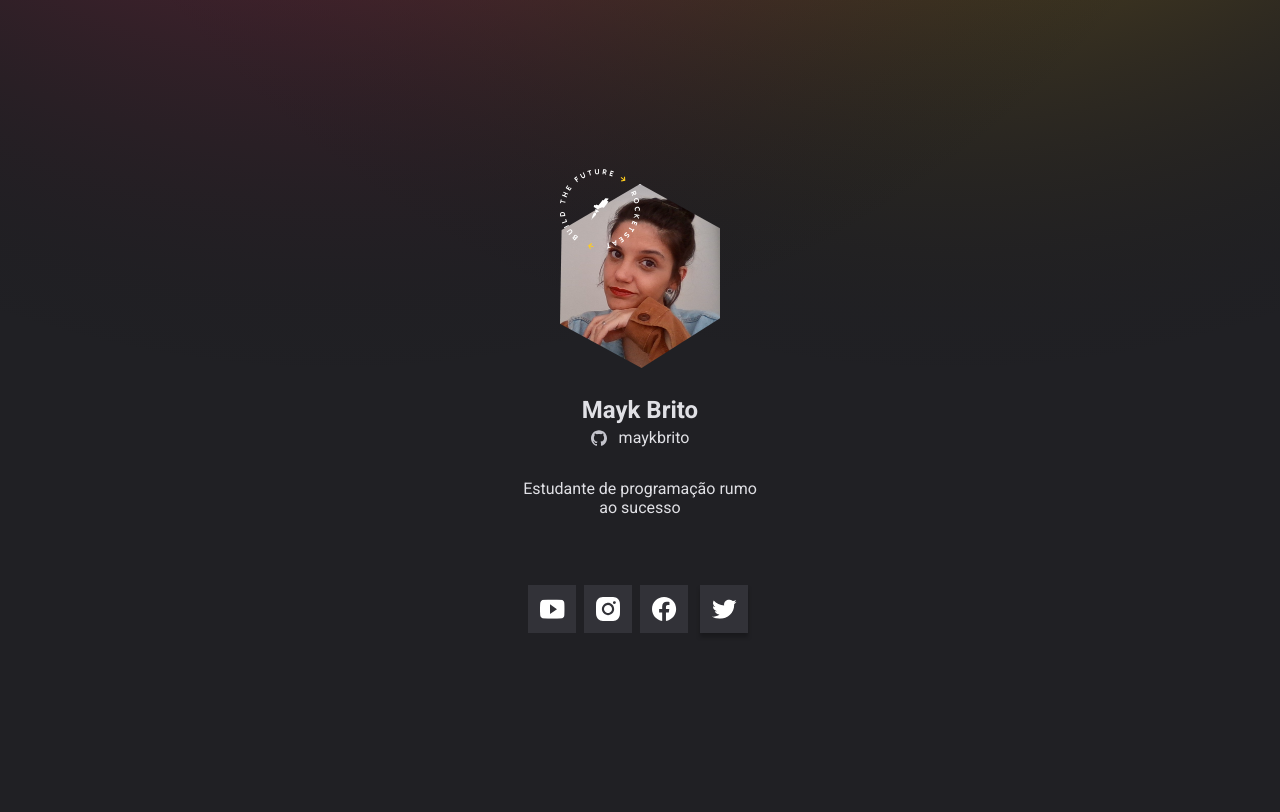
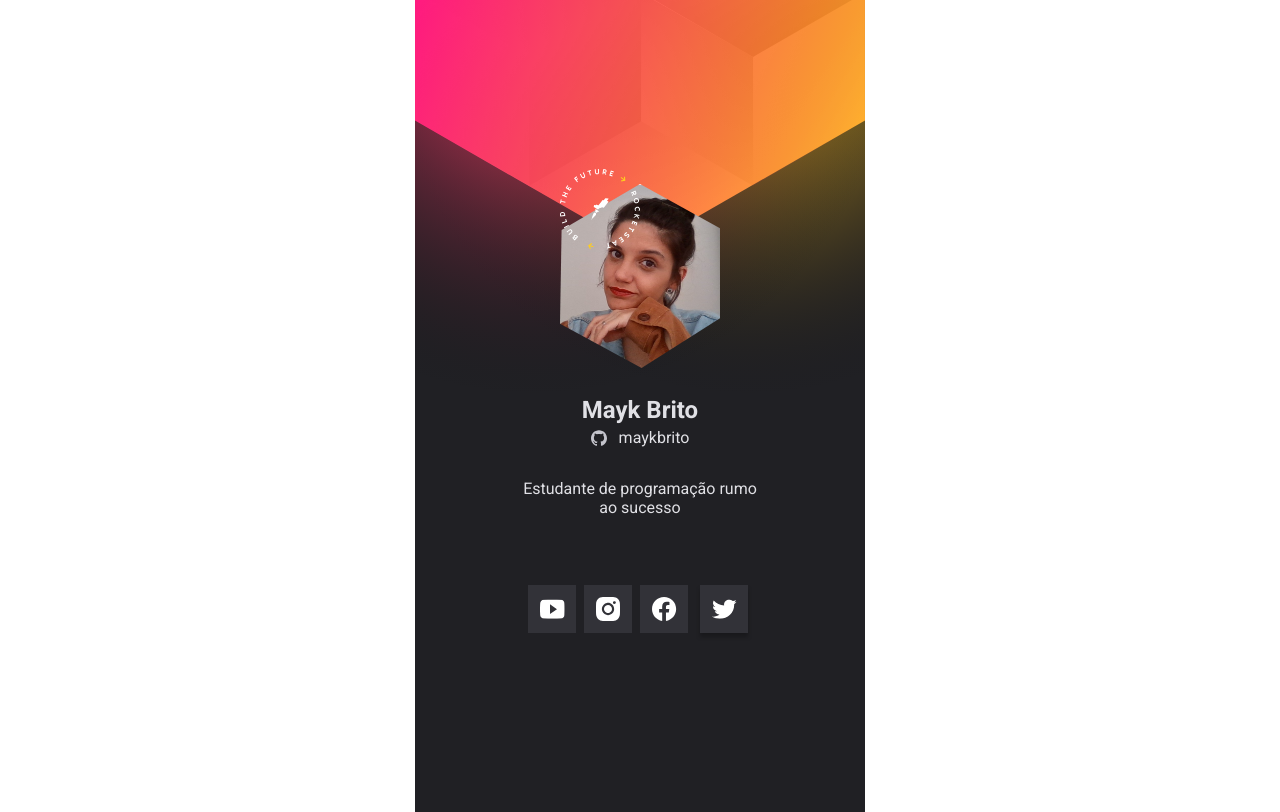
Before and after one commit to IsadoraPerdigao/crachaNLW, a plain HTML site: page index.html in a window 1280 px wide. Drawn offline with Linux system fonts and the light colour scheme; no server answers.

Commit message:
Add files via upload

```diff
--- a/style.css
+++ b/style.css
@@ -19,9 +19,9 @@ body {
 
 main {
   background: url(images/Mobile.svg) no-repeat center/cover;
-  width: 100vw;
+  width: 100%;
+  max-width: 450px;
   min-height: 812px;
-  height: 100vh;
 }
 
 .container {
```
